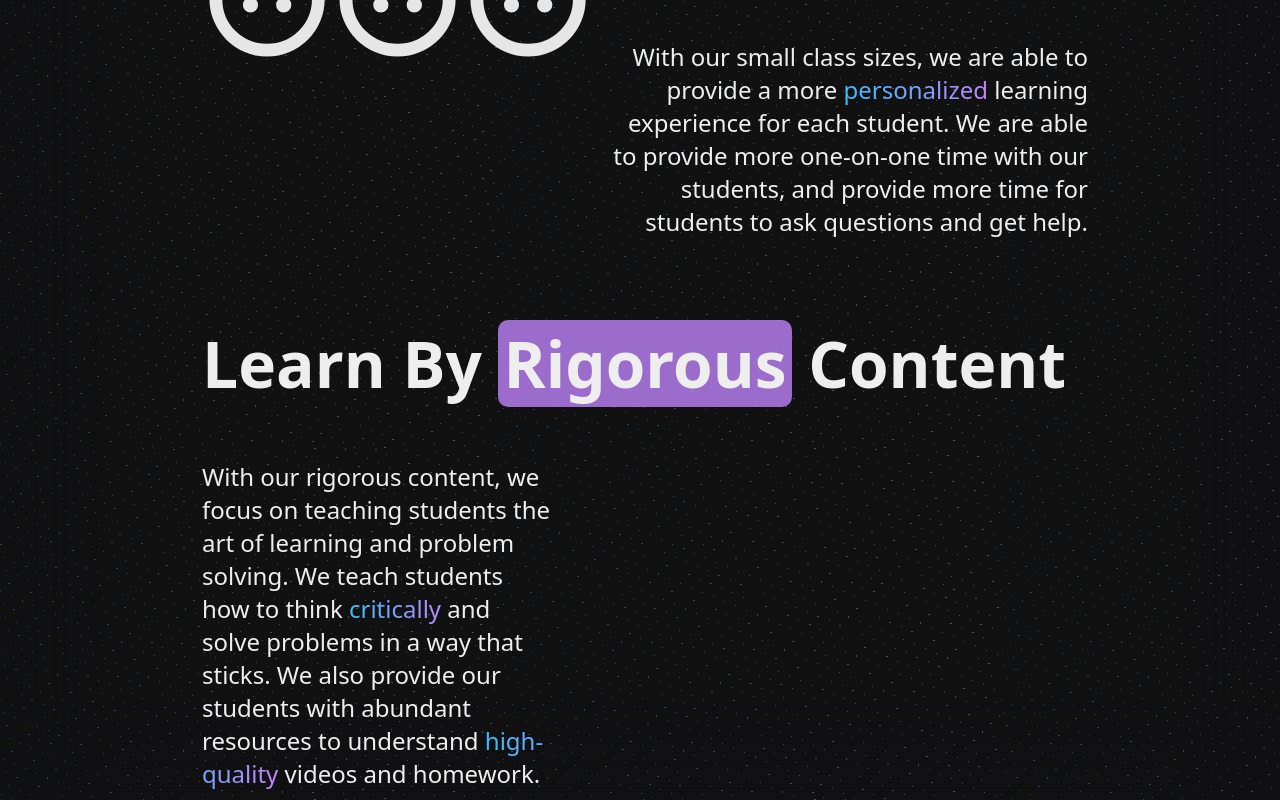
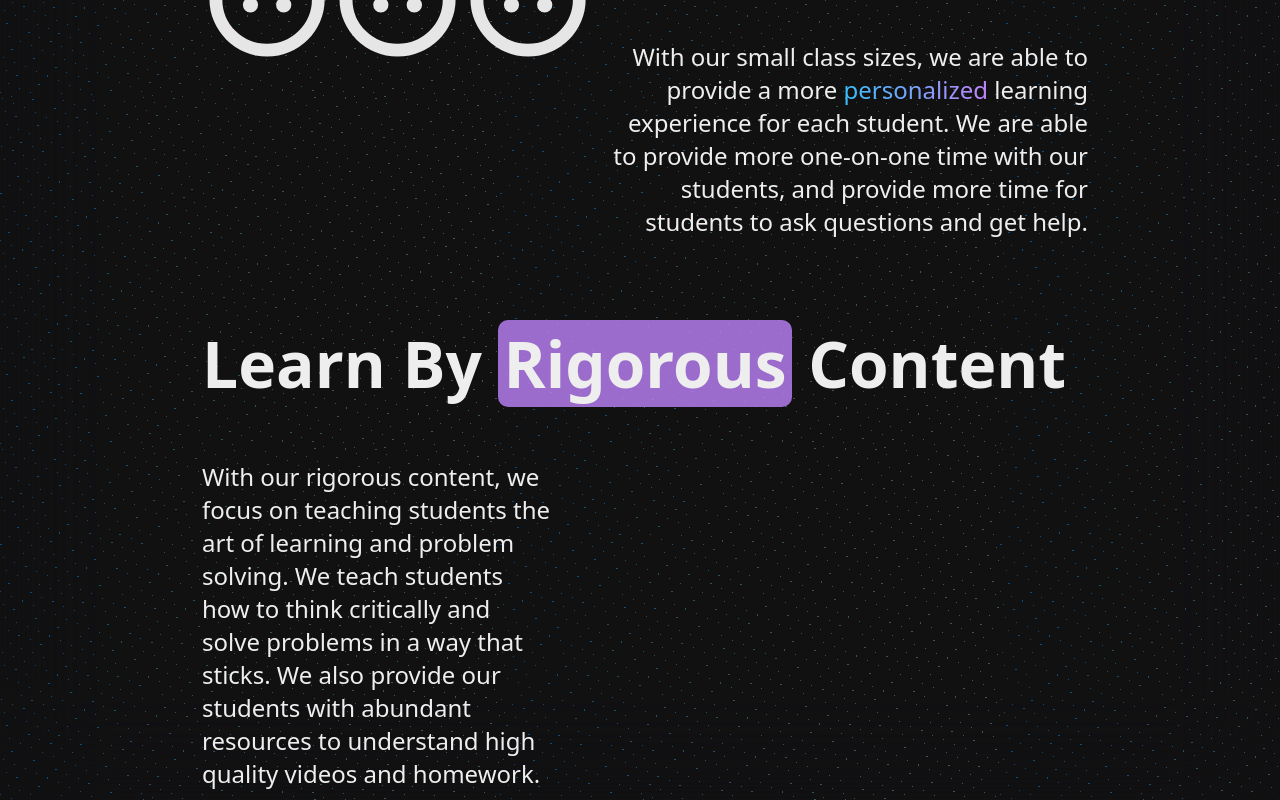
Before and after one commit to HaxiomDev/HaxiomSiteOld, a React (Vite) app: page / in a window 1280 px wide. Shown: the part 1658-2458 px from the top of the page. Built offline with nearby package versions, Linux system fonts and the light colour scheme.

Commit message:
Revert "Fixed-Button-and-added-changes--)"

```diff
--- a/package.json
+++ b/package.json
@@ -17,7 +17,7 @@
     "react-intersection-observer": "^9.4.2"
   },
   "devDependencies": {
-    "@types/react": "^18.0.28",
+    "@types/react": "^18.0.27",
     "@types/react-dom": "^18.0.10",
     "@vitejs/plugin-react-swc": "^3.0.0",
     "gh-pages": "^5.0.0",
--- a/src/components/InduvidualizedLearningSection/index.tsx
+++ b/src/components/InduvidualizedLearningSection/index.tsx
@@ -50,7 +50,7 @@ export default function InduvidualizedLearningSection() {
           Learning
         </h1>
 
-        <p className='induvidual-description'>
+        <p className="induvidual-description">
           With our small class sizes, we are able to provide a more{" "}
           <span className="special-highlight">personalized</span> learning
           experience for each student. We are able to provide more one-on-one
--- a/src/components/RigorousContentSection/index.tsx
+++ b/src/components/RigorousContentSection/index.tsx
@@ -25,10 +25,9 @@ export default function RigorousContentSection() {
 
       <p className="learn-description">
         With our rigorous content, we focus on teaching students the art of
-        learning and problem solving. We teach students how to think {" "}
-        <span className="special-highlight">critically </span> and solve problems in a way that sticks. We also provide our students
-        with abundant resources to understand {" "}
-        <span className="special-highlight">high-quality</span> videos and homework.
+        learning and problem solving. We teach students how to think critically
+        and solve problems in a way that sticks. We also provide our students
+        with abundant resources to understand high quality videos and homework.
       </p>
     </div>
   );
```
Also changed, not shown: 1 other file (tests, documents, lock files or other folders).
